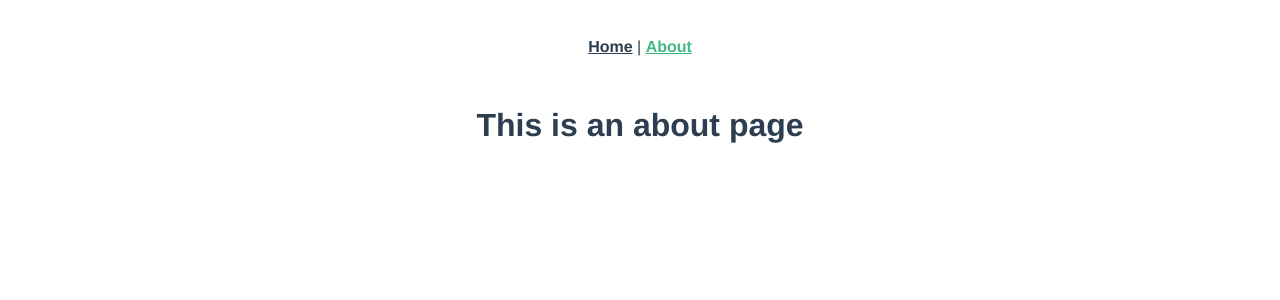
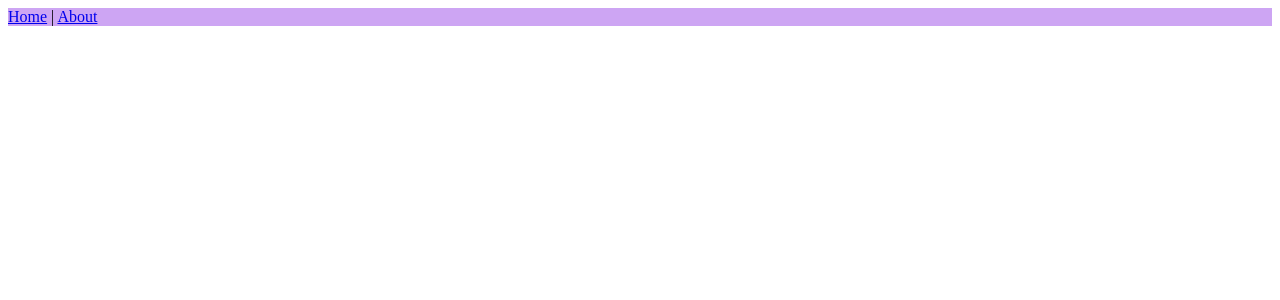
Before and after one commit to marianamoiolicapelari/landing-page-vue, a Vue app: page /about in a window 1280 px wide. Shown: the top 300 px of the page. Built offline with nearby package versions, Linux system fonts and the light colour scheme.

Commit message:
"added new router"

```diff
--- a/public/index.html
+++ b/public/index.html
@@ -5,11 +5,12 @@
     <meta http-equiv="X-UA-Compatible" content="IE=edge">
     <meta name="viewport" content="width=device-width,initial-scale=1.0">
     <link rel="icon" href="<%= BASE_URL %>favicon.ico">
-    <title><%= htmlWebpackPlugin.options.title %></title>
+    <title>Coffee Shop</title>
   </head>
   <body>
     <noscript>
-      <strong>We're sorry but <%= htmlWebpackPlugin.options.title %> doesn't work properly without JavaScript enabled. Please enable it to continue.</strong>
+      <strong>We're sorry but <%= htmlWebpackPlugin.options.title %> doesn't work properly without JavaScript
+        enabled. Please enable it to continue.</strong>
     </noscript>
     <div id="app"></div>
     <!-- built files will be auto injected -->
--- a/src/App.vue
+++ b/src/App.vue
@@ -1,30 +1,18 @@
 <template>
-  <nav>
-    <router-link to="/">Home</router-link> |
-    <router-link to="/about">About</router-link>
-  </nav>
-  <router-view/>
+  <TheHeader />
+  <router-view />
 </template>
 
+<script>
+import TheHeader from "@/components/TheHeader.vue";
+
+export default {
+  components: {
+    TheHeader,
+  },
+};
+</script>
+
 <style>
-#app {
-  font-family: Avenir, Helvetica, Arial, sans-serif;
-  -webkit-font-smoothing: antialiased;
-  -moz-osx-font-smoothing: grayscale;
-  text-align: center;
-  color: #2c3e50;
-}
 
-nav {
-  padding: 30px;
-}
-
-nav a {
-  font-weight: bold;
-  color: #2c3e50;
-}
-
-nav a.router-link-exact-active {
-  color: #42b983;
-}
 </style>
--- a/src/components/HelloWorld.vue
+++ /dev/null
@@ -1,58 +0,0 @@
-<template>
-  <div class="hello">
-    <h1>{{ msg }}</h1>
-    <p>
-      For a guide and recipes on how to configure / customize this project,<br>
-      check out the
-      <a href="https://cli.vuejs.org" target="_blank" rel="noopener">vue-cli documentation</a>.
-    </p>
-    <h3>Installed CLI Plugins</h3>
-    <ul>
-      <li><a href="https://github.com/vuejs/vue-cli/tree/dev/packages/%40vue/cli-plugin-babel" target="_blank" rel="noopener">babel</a></li>
-      <li><a href="https://github.com/vuejs/vue-cli/tree/dev/packages/%40vue/cli-plugin-router" target="_blank" rel="noopener">router</a></li>
-    </ul>
-    <h3>Essential Links</h3>
-    <ul>
-      <li><a href="https://vuejs.org" target="_blank" rel="noopener">Core Docs</a></li>
-      <li><a href="https://forum.vuejs.org" target="_blank" rel="noopener">Forum</a></li>
-      <li><a href="https://chat.vuejs.org" target="_blank" rel="noopener">Community Chat</a></li>
-      <li><a href="https://twitter.com/vuejs" target="_blank" rel="noopener">Twitter</a></li>
-      <li><a href="https://news.vuejs.org" target="_blank" rel="noopener">News</a></li>
-    </ul>
-    <h3>Ecosystem</h3>
-    <ul>
-      <li><a href="https://router.vuejs.org" target="_blank" rel="noopener">vue-router</a></li>
-      <li><a href="https://vuex.vuejs.org" target="_blank" rel="noopener">vuex</a></li>
-      <li><a href="https://github.com/vuejs/vue-devtools#vue-devtools" target="_blank" rel="noopener">vue-devtools</a></li>
-      <li><a href="https://vue-loader.vuejs.org" target="_blank" rel="noopener">vue-loader</a></li>
-      <li><a href="https://github.com/vuejs/awesome-vue" target="_blank" rel="noopener">awesome-vue</a></li>
-    </ul>
-  </div>
-</template>
-
-<script>
-export default {
-  name: 'HelloWorld',
-  props: {
-    msg: String
-  }
-}
-</script>
-
-<!-- Add "scoped" attribute to limit CSS to this component only -->
-<style scoped>
-h3 {
-  margin: 40px 0 0;
-}
-ul {
-  list-style-type: none;
-  padding: 0;
-}
-li {
-  display: inline-block;
-  margin: 0 10px;
-}
-a {
-  color: #42b983;
-}
-</style>
--- /dev/null
+++ b/src/components/Navbar.vue
@@ -0,0 +1,14 @@
+<template>
+  <nav>
+    <router-link to="/">Home</router-link> |
+    <router-link to="/about">About</router-link>
+  </nav>
+</template>
+
+<script>
+export default {
+  name: "Navbar",
+};
+</script>
+
+<style></style>
--- /dev/null
+++ b/src/components/TheHeader.vue
@@ -0,0 +1,20 @@
+<template>
+  <div><Navbar /></div>
+</template>
+
+<script>
+import Navbar from "../components/Navbar.vue";
+export default {
+  components: {
+    Navbar,
+  },
+};
+</script>
+
+<style scoped>
+
+div {
+  background-color: rgb(205, 165, 243);
+  width: 100%;
+}
+</style>
--- /dev/null
+++ b/src/views/About.vue
@@ -0,0 +1,7 @@
+<template></template>
+
+<script>
+export default {
+  name: "About",
+};
+</script>
--- a/src/views/AboutView.vue
+++ /dev/null
@@ -1,5 +0,0 @@
-<template>
-  <div class="about">
-    <h1>This is an about page</h1>
-  </div>
-</template>
--- /dev/null
+++ b/src/views/Home.vue
@@ -0,0 +1,7 @@
+<template></template>
+
+<script>
+export default {
+  name: "Home",
+};
+</script>
--- a/src/views/HomeView.vue
+++ /dev/null
@@ -1,18 +0,0 @@
-<template>
-  <div class="home">
-    <img alt="Vue logo" src="../assets/logo.png">
-    <HelloWorld msg="Welcome to Your Vue.js App"/>
-  </div>
-</template>
-
-<script>
-// @ is an alias to /src
-import HelloWorld from '@/components/HelloWorld.vue'
-
-export default {
-  name: 'HomeView',
-  components: {
-    HelloWorld
-  }
-}
-</script>
```
Also changed, not shown: src/router/index.js (+5 -4 lines).
